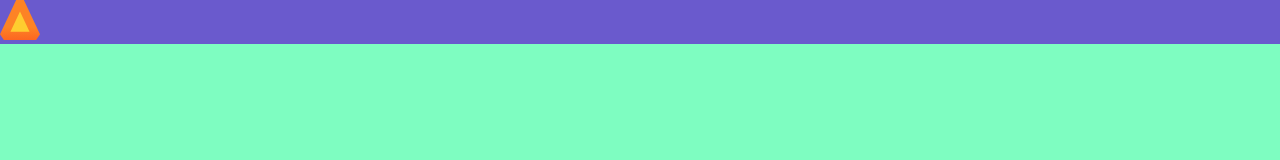
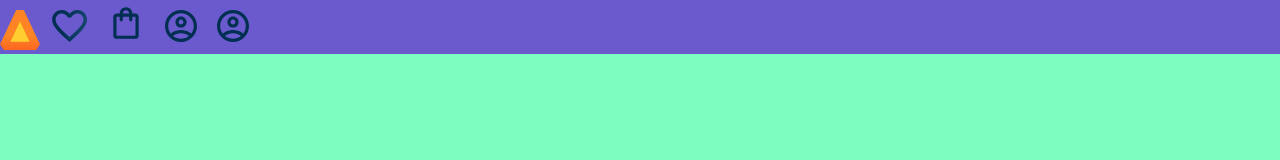
Before and after one commit to rafaelmocelin25/Loja-de-games-indies, a plain HTML site: page index.html in a window 1280 px wide. Drawn offline with Linux system fonts and the light colour scheme.

Commit message:
cabeçalho

```diff
--- a/index.html
+++ b/index.html
@@ -10,6 +10,12 @@
       <header class="cabecalho">
         <span class="cabecalho__menu-hamburguer"></span>
         <img src="img/Logo.svg" alt="logo alura">
+
+        <a href="#"><img src="img/Favoritos.svg" alt="itens Favoritos"></a>
+        <a href="#"><img src="img/Compras.svg" alt="itens Favoritos"></a>
+        <a href="#"><img src="img/Usuário.svg" alt="itens Favoritos"></a>
+        <a href="#"><img src="img/Usuário.svg" alt="itens Favoritos"></a>
+
            </header>
     </body>
 </html>
```
